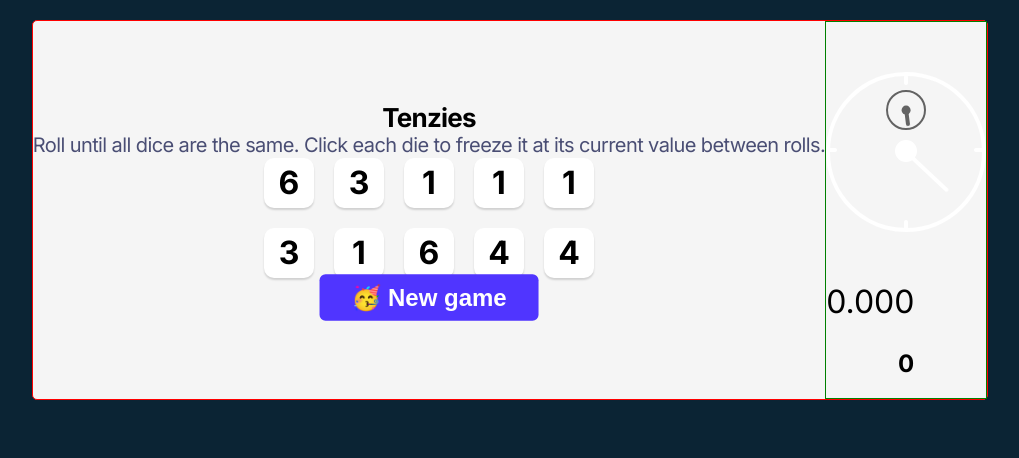
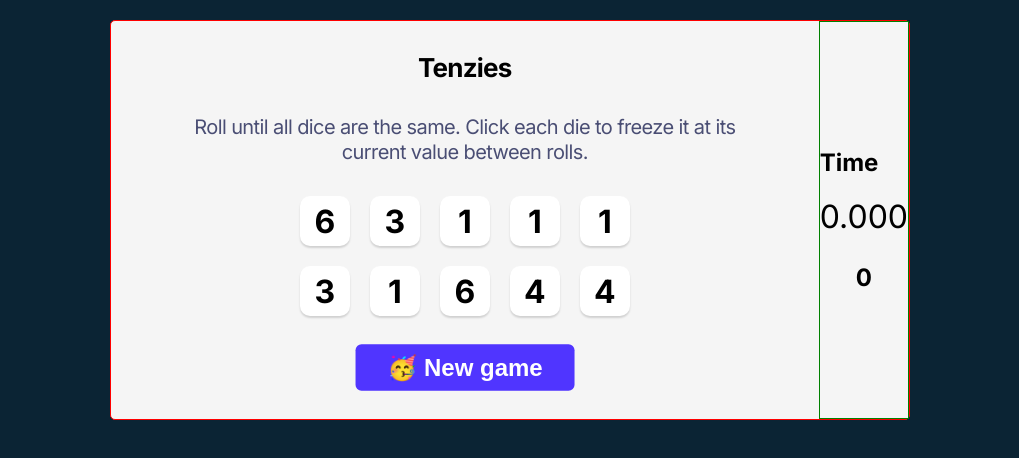
Before and after one commit to MatthewKokin/TenziesGame, a React (Vite) app: page / in a window 1280 px wide. Shown: the top 458 px of the page, without its empty margins (130-1149 px from the left). Built offline with nearby package versions, Linux system fonts and the light colour scheme.

Commit message:
Working on css

```diff
--- a/src/App.css
+++ b/src/App.css
@@ -27,7 +27,7 @@ body {
     margin: auto;
     transform: scale(0.5);
 }
-
+/* Basically make sure that you style components in their css or link them to App.css as well */
 /* Container styles */
 .container {
     display: flex;
@@ -39,17 +39,17 @@ body {
 .lay{
     display: flex;
     border: 1px solid red;
-    /* height: 400px;
-    max-width: 800px; */
+    height: 400px;
+    max-width: 800px;
     border-radius: 5px;
     background-color: #F5F5F5;
 }
 
 .stats{
     border: 1px solid green;
-    align-items: center;
     display: flex;
     flex-direction: column;
+    align-items: center;
     justify-content: center;
 }
 
@@ -65,7 +65,7 @@ body {
 
 .container p {
     margin: 0px;
-    /* width: 80%; */
+    width: 80%;
     font-size: 20px;
     font-weight: 400;
     line-height: 25px;
@@ -93,33 +93,3 @@ body {
     box-shadow: inset 5px 5px 10px -3px rgba(0, 0, 0, 0.7);
     transform: scale(1.45);  /* changed scale to transform */
 }
-
-/* Dice container styles */
-.dice-container {
-    display: grid;
-    grid-template: auto auto / repeat(5, 1fr);
-    gap: 20px;
-}
-
-/* Die face styles */
-.die-face {
-    height: 50px;
-    width: 50px;
-    box-shadow: 0px 2px 2px rgba(0, 0, 0, 0.15);
-    border-radius: 10px;
-    display: flex;
-    justify-content: center;
-    align-items: center;
-    cursor: pointer;
-    background-color: white;
-}
-
-.die-face:active {
-    box-shadow: inset 2px 2px 5px -1.5px rgba(0, 0, 0, 0.7);
-    transform: scale(0.95);  /* changed scale to transform */
-}
-
-/* Die number styles */
-.die-num {
-    font-size: 2rem;
-}
--- a/src/Timer/Timer.css
+++ b/src/Timer/Timer.css
@@ -1,11 +1,4 @@
-  .container{
-    display: flex;
-    flex-direction: column;
-    justify-content: center;
-    align-items: center;
-  }
-
-  h1 {
+h1 {
     font-size: 2.5rem;
     margin-bottom: 0.5rem;
   }
@@ -33,129 +26,3 @@
   button:hover {
     background-color: #0056b3;
   }
-
-
-  /* --------------Timer------------ */
-  .cloader {
-    width: 10em;
-    height: 10em;
-    border: 4px solid white;
-    border-radius: 50%;
-    margin: 50px auto;
-    position: relative;
-    padding: 2rem;
-  }
-
-  .clface {
-    position: relative;
-    width: 100%;
-    height: 100%;
-    transform: translateY(-3px);
-  }
-
-  .top {
-    height: 10px;
-    width: 4px;
-    content: '';
-    background-color: white;
-    border-radius: 5em;
-    margin-top: -30px;
-    margin-left: 42px;
-  }
-
-  .bottom {
-    height: 10px;
-    width: 4px;
-    content: '';
-    background-color: white;
-    border-radius: 5em;
-    margin-top: 135px;
-    margin-left: 42px;
-  }
-
-  .left {
-    height: 4px;
-    width: 10px;
-    content: '';
-    background-color: white;
-    border-radius: 5em;
-    margin-top: -82px;
-    margin-left: 112px;
-  }
-
-  .right {
-    height: 4px;
-    width: 10px;
-    content: '';
-    background-color: white;
-    border-radius: 5em;
-    margin-top: -4px;
-    margin-left: -35px;
-  }
-
-  .clsface {
-    position: absolute;
-    width: 40px;
-    height: 40px;
-    margin-left: 24px;
-    margin-top: 15px;
-    border-radius: 6em;
-    border: 2px solid #636363;
-  }
-
-  .hand {
-    width: 65%;
-    height: 4px;
-    background-color: white;
-    border-radius: 3em;
-    border: none;
-    position: absolute;
-    top: 85%;
-    left: -15%;
-    transform-origin: 100%;
-    transform: rotate(90deg);
-  }
-
-  .pin {
-    width: 25%;
-    height: 25%;
-    border-radius: 50%;
-    background: white;
-    position: absolute;
-    top: 86%;
-    left: 50%;
-    transform: translate(-50%, -50%);
-  }
-
-  #sub {
-    width: 10%;
-    height: 10%;
-    border-radius: 50%;
-    background: #636363;
-    position: absolute;
-    top: 40%;
-    left: 50%;
-    transform: translate(-50%, -50%);
-  }
-
-  #h1 {
-    animation: rotate 4s linear infinite;
-  }
-
-  #h2 {
-    width: 45%;
-    left: 5%;
-    top: 45%;
-    background-color: #636363;
-    animation: rotate 1s linear infinite;
-  }
-
-  @keyframes rotate {
-    from {
-      transform: rotate(90deg);
-    }
-
-    to {
-      transform: rotate(450deg);
-    }
-  }
--- a/src/Timer/Timer.jsx
+++ b/src/Timer/Timer.jsx
@@ -29,20 +29,7 @@ function Timer({ isRunning }) {
 
   return (
     <div>
-      <div className="cloader">
-        <div className="clface">
-          <div className="clsface">
-            <div id="h2" className="hand"></div>
-          </div>
-          <div className="top"></div>
-          <div className="bottom"></div>
-          <div className="left"></div>
-          <div className="right"></div>
-          <div id="sub" className="pin"></div>
-          <div id="h1" className="hand"></div>
-          <div id="main" className="pin"></div>
-        </div>
-      </div>
+      <h2>Time</h2>
       <p>{time}</p>
     </div>
   )
```
